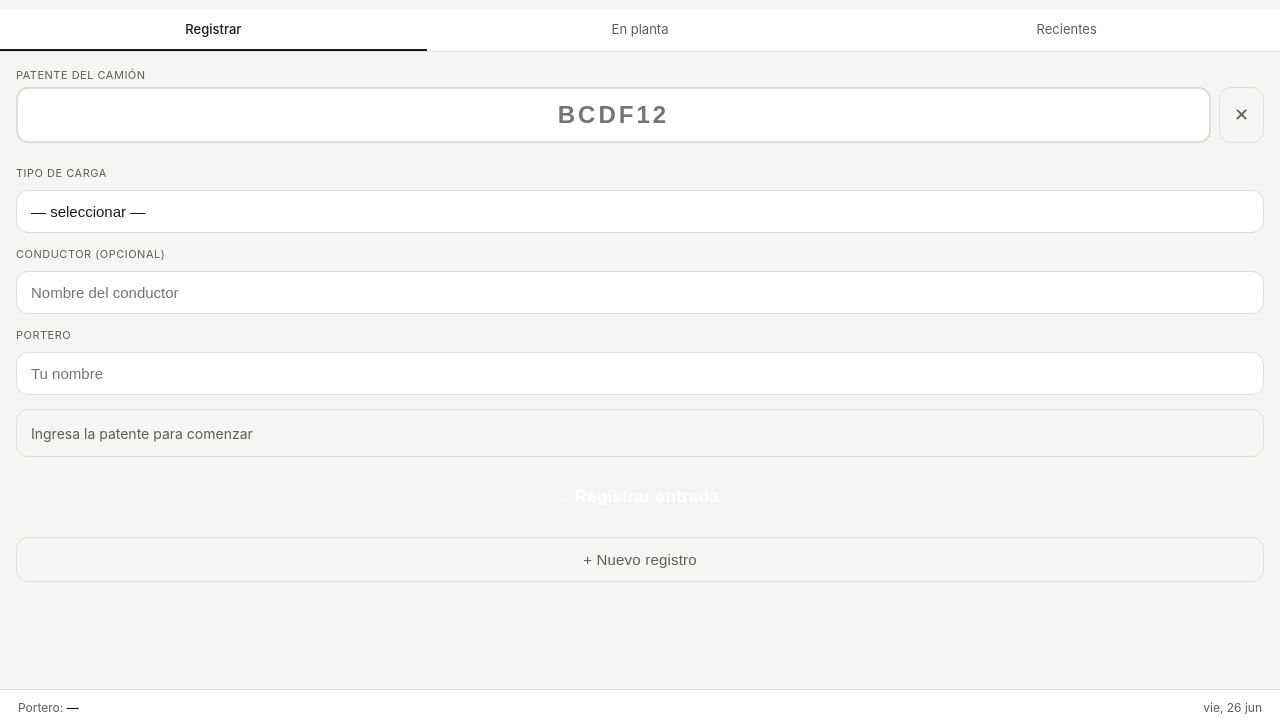
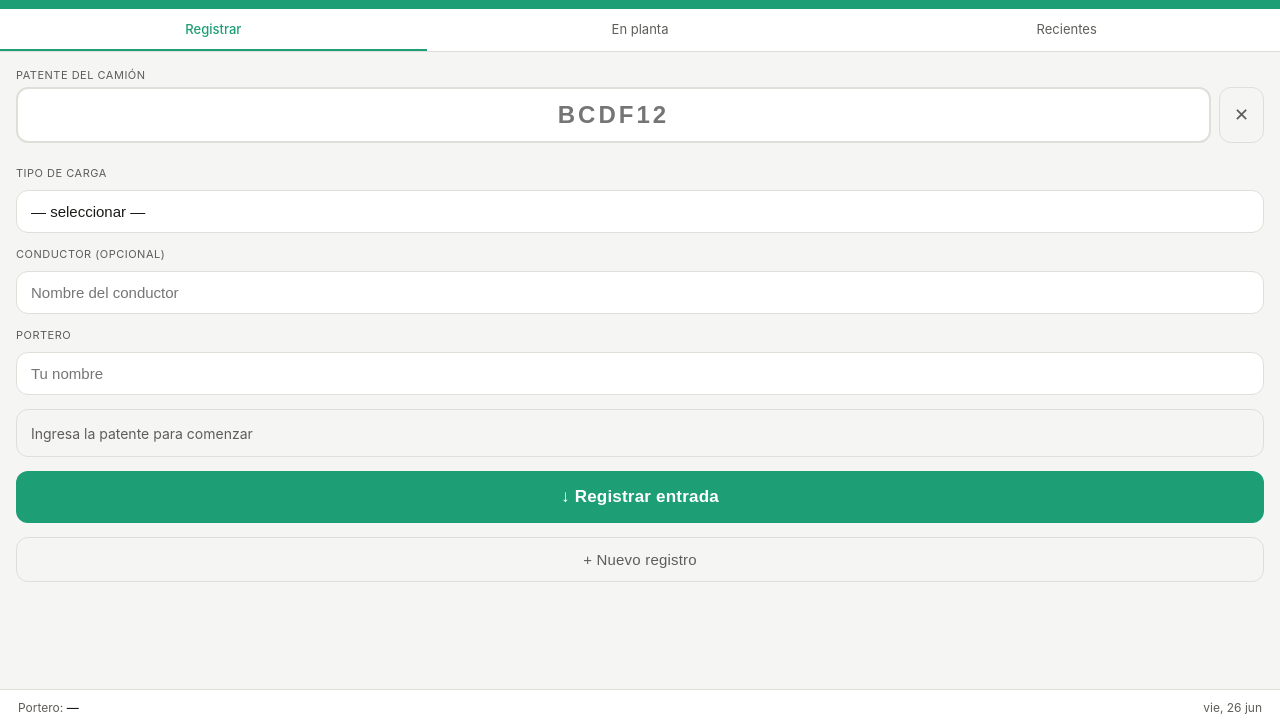
Before and after one commit to HansGuzmanmoreno/Porteria, a plain HTML site: page index.html in a window 1280 px wide. Shown: the part 75-800 px from the top of the page. Drawn offline with Linux system fonts and the light colour scheme; no server answers.

Commit message:
Update index.html

```diff
--- a/index.html
+++ b/index.html
@@ -18,10 +18,10 @@
   <style>
     * { box-sizing: border-box; margin: 0; padding: 0; -webkit-tap-highlight-color: transparent; }
 
-    :root {
-      --Azul osc.: #002B73;
-      --Azul osc.: #002B73;
-      --Azul osc.: #002B73;
+     :root {
+      --verde:     #1D9E75;
+      --verde-dark:#0F6E56;
+      --verde-bg:  #E1F5EE;
       --rojo:      #E85D24;
       --rojo-bg:   #FAECE7;
       --gris-bg:   #F5F5F3;
```
